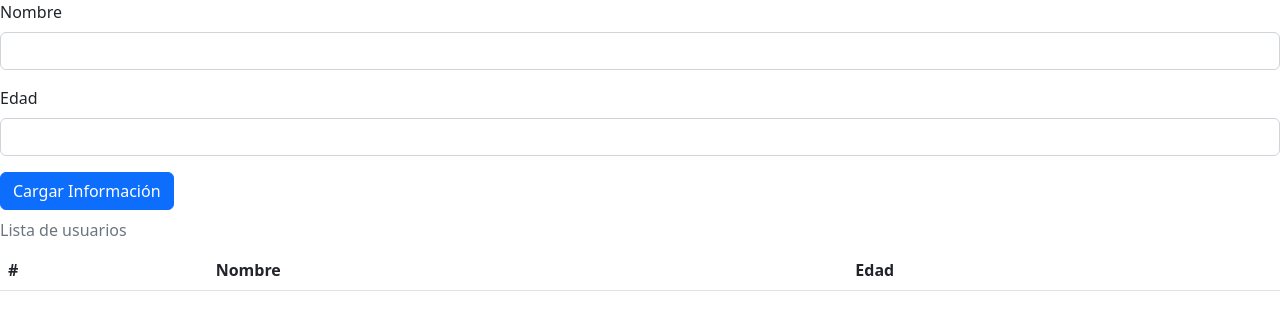
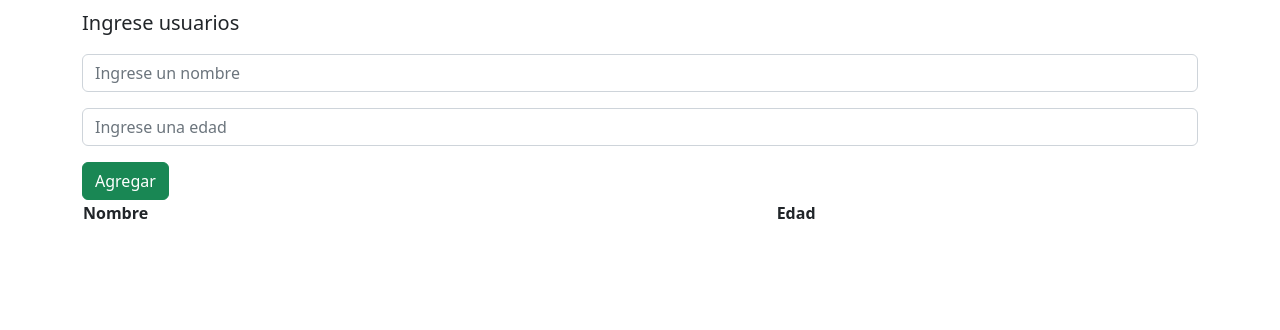
Before and after one commit to epetruzzi/Practicas_CursoJavaScript, a plain HTML site: page index.html in a window 1280 px wide. Drawn offline with nearby package versions, Linux system fonts and the light colour scheme.

Commit message:
Construcción lógica
se construyeron las funciones necesarias para que capture y muestre en pantalla los resultados

```diff
--- a/index.html
+++ b/index.html
@@ -9,27 +9,49 @@
     <title>Document</title>
 </head>
 <body>
+  <div class="container py-2">
+    <p class="lead">Ingrese usuarios</p>
+    <form>
     <div class="mb-3">
-        <label type="text" class="form-label">Nombre</label>
-        <input type="text" class="form-control" id="Nombre">
+        <input type="text" class="form-control" id="nombre" placeholder="Ingrese un nombre">
       </div>
       <div class="mb-3">
-        <label class="form-label">Edad</label>
-        <input type="text" class="form-control" id="edad">
+        <input type="text" class="form-control" id="edad" placeholder="Ingrese una edad">
       </div>
-      <button type="button" class="btn btn-primary">Cargar Información</button>
-      <table class="table caption-top">
-        <caption>Lista de usuarios</caption>
-        <thead>
+    </form>
+      <button id="boton" type="reset" onclick="capturar()" class="btn btn-success">Agregar</button>
+      <table class="container" id="tabla">
+        <thead class="thead-inverse">
           <tr>
-            <th scope="col">#</th>
-            <th scope="col">Nombre</th>
-            <th scope="col">Edad</th>
+            <th>Nombre</th>
+            <th>Edad</th>
           </tr>
         </thead>
-        <tbody>
 
-        </tbody>
       </table>
+    </div>
+    <script>
+      function capturar(){
+        //console.log('capturado');
+        function Persona(nombre,edad){
+          this.nombre=nombre;
+          this.edad=edad;
+        }
+        var nombreCapturar = document.getElementById("nombre").value;
+        //console.log(nombreCapturar);
+        var edadCapturar = document.getElementById("edad").value;
+        //console.log(edadCapturar);
+        nuevoSujeto = new Persona(nombreCapturar,edadCapturar);
+        //console.log(nuevoSujeto);
+        agregar();
+      };
+      var baseDatos=[];
+      function agregar(){
+        baseDatos.push(nuevoSujeto)
+        //console.log(baseDatos);
+        document.getElementById("tabla").innerHTML += '<tbody><td>'+nuevoSujeto.nombre+'</td><td>'+nuevoSujeto.edad+'</td></tbody>'
+      };
+
+    </script>
 </body>
 </html>
```
